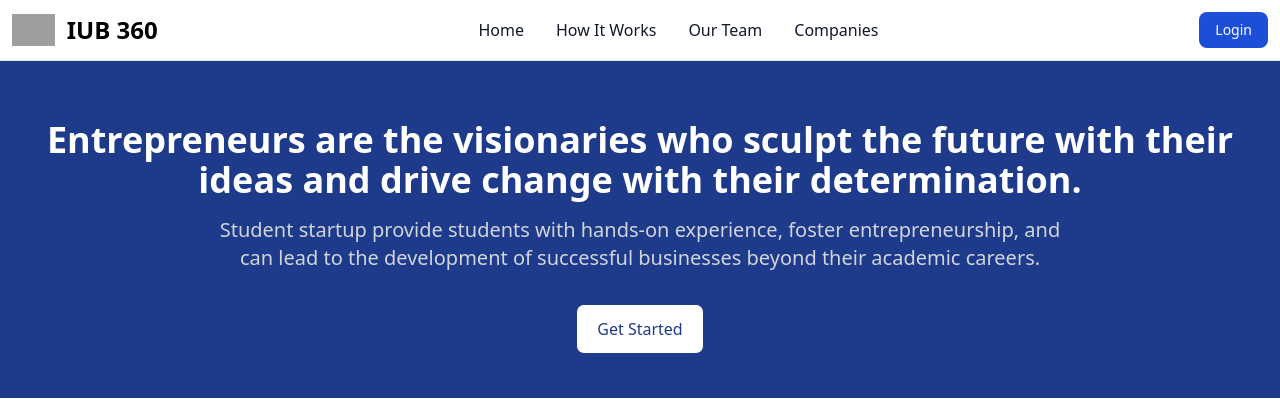
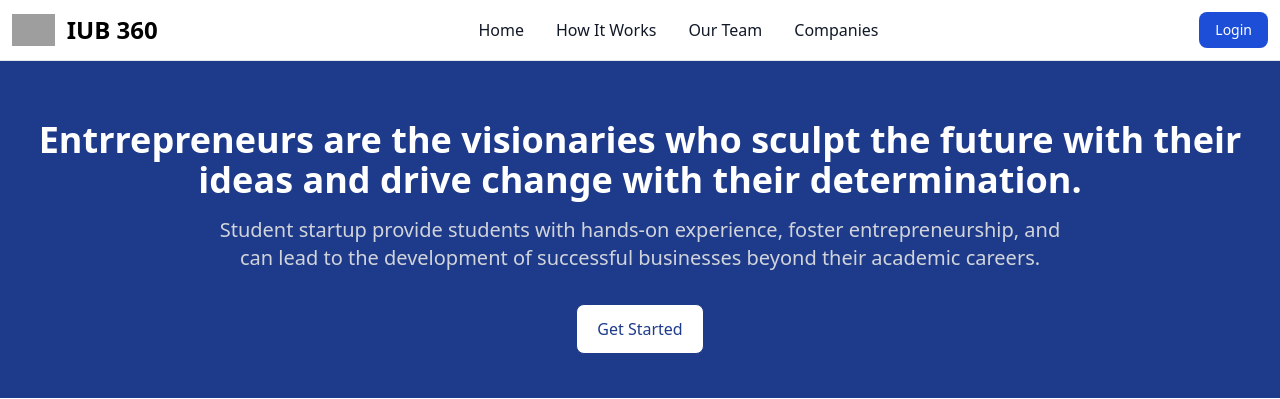
Before and after one commit to syedniaz/IUB360, a PHP site: page / in a window 1280 px wide. Shown: the top 399 px of the page. Run offline with PHP 8.4, Linux system fonts and the light colour scheme; some libraries are stand-ins or nearby versions; grey boxes are pictures that could not be loaded.

Commit message:
Please Pardon Me!

```diff
--- a/index.php
+++ b/index.php
@@ -21,7 +21,7 @@
   <section class="bg-center bg-no-repeat bg-blue-900 pt-24">
     <div class="px-4 mx-auto max-w-screen-xl text-center pb-6 lg:pt-6">
       <h1 class="mb-4 text-3xl font-extrabold text-white sm:text-4xl">
-        Entrepreneurs are the visionaries who sculpt the future with their ideas and drive change with their
+        Entrrepreneurs are the visionaries who sculpt the future with their ideas and drive change with their
         determination.</h1>
       <p class="mb-8 text-lg font-normal text-gray-300 lg:text-xl sm:px-16 lg:px-48">Student startup provide students
         with hands-on experience, foster entrepreneurship, and can lead to the development of successful businesses
```
